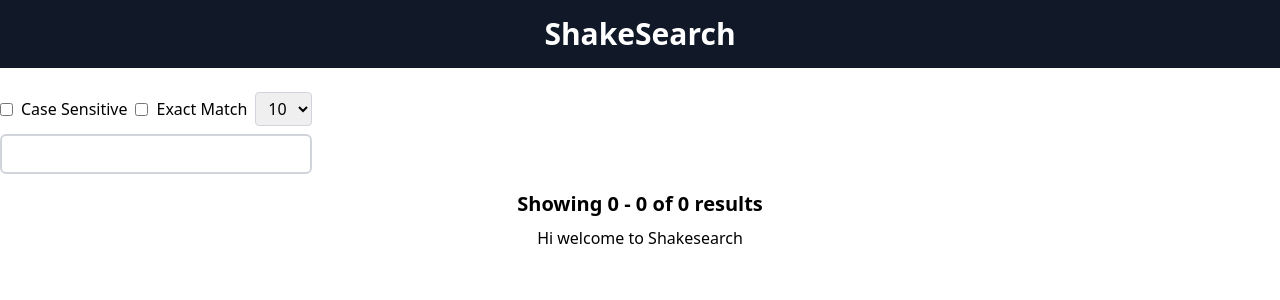
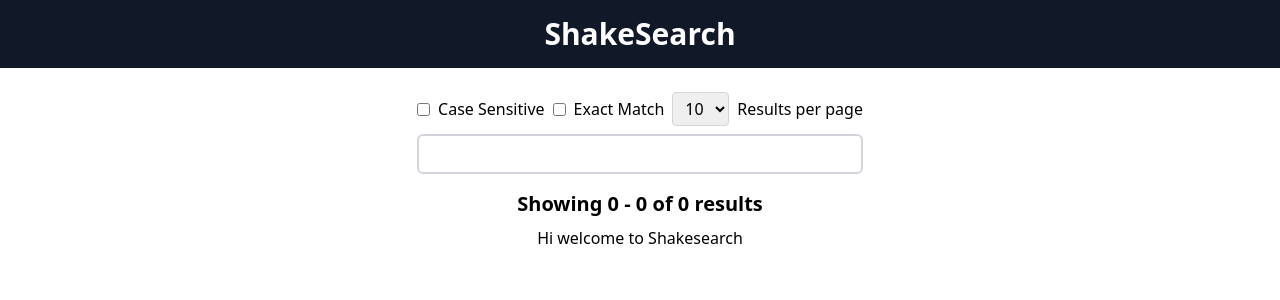
Before and after one commit to jakedevar/shakesearch_frontend, a React (Create React App) app: page / in a window 1280 px wide. Shown: the top 300 px of the page. Built offline with nearby package versions, Linux system fonts and the light colour scheme.

Commit message:
centered the input group component

```diff
--- a/src/components/PageButtons.tsx
+++ b/src/components/PageButtons.tsx
@@ -16,8 +16,8 @@ const PageButtons = () => {
 
   return (
     <div className="mt-4 space-x-4 py-4">
-      <button onClick={() => { handlePageClick(-1) }} className="bg-gray-800 text-white hover:bg-gray-400 font-bold py-2 px-4 rounded">Previous</button>
-      <button onClick={() => { handlePageClick(1) }} className="bg-gray-800 text-white hover:bg-gray-400  font-bold py-2 px-4 rounded">Next</button>
+      <button onClick={() => { handlePageClick(-1)}} className="border-none bg-gray-800 text-white hover:bg-gray-400 font-bold py-2 px-5 rounded">Prev</button>
+      <button onClick={() => { handlePageClick(1) }} className="border-none bg-gray-800 text-white hover:bg-gray-400 font-bold py-2 px-5 rounded">Next</button>
     </div>
   )
 }
--- a/src/components/SearchBar.tsx
+++ b/src/components/SearchBar.tsx
@@ -28,11 +28,6 @@ const SearchBar = () => {
         } else {
           dispatch(setReload(!reload));
         }
-        // resultsAPICall(caseSensitive, searchTerm, pageNumber, quantity, exactMatch).then((responseObject: ApiCallResult) => {
-        //   dispatch(setResults(responseObject.results));
-        //   dispatch(setTotalResults(responseObject.totalResults));
-        //   dispatch(setLoading(false));
-        // });
       }
     }, 500);
     return () => {
@@ -86,7 +81,7 @@ const SearchBar = () => {
   }
 
   return (
-    <div className="my-4 w-3/4 flex v-screen items-center" aria-labelledby="search-section">
+    <div className="my-4 w-full flex v-screen justify-center items-center" aria-labelledby="search-section">
       <form className="flex flex-col items-center space-y-2">
         <h2 id="search-section" className="sr-only">Search Bar</h2>
         <div className="flex items-center space-x-2">
@@ -101,7 +96,7 @@ const SearchBar = () => {
             <option value="40">40</option>
             <option value="50">50</option>
           </select>
-          <label htmlFor="quantity" className="sr-only">Results per page</label>
+          <label htmlFor="quantity" className="cursor-pointer">Results per page</label>
         </div>
         <label htmlFor="search" className="sr-only">Search Term</label>
         <input
--- a/src/utils/highlightSearchWord.ts
+++ b/src/utils/highlightSearchWord.ts
@@ -1,7 +1,7 @@
 const highlightSearchWord = (text: string, searchWord: string, caseSensitive: boolean) => {
   const pattern = new RegExp(`${searchWord}`, caseSensitive ? 'g' : 'ig');
   const highlightedText = text.replace(pattern, (match) => {
-    return `<span class="bg-yellow-100 text-black">${match}</span>`;
+    return `<span class="bg-yellow-200 text-black">${match}</span>`;
   })
   return "<p>" + highlightedText + "</p>";
 }
```
